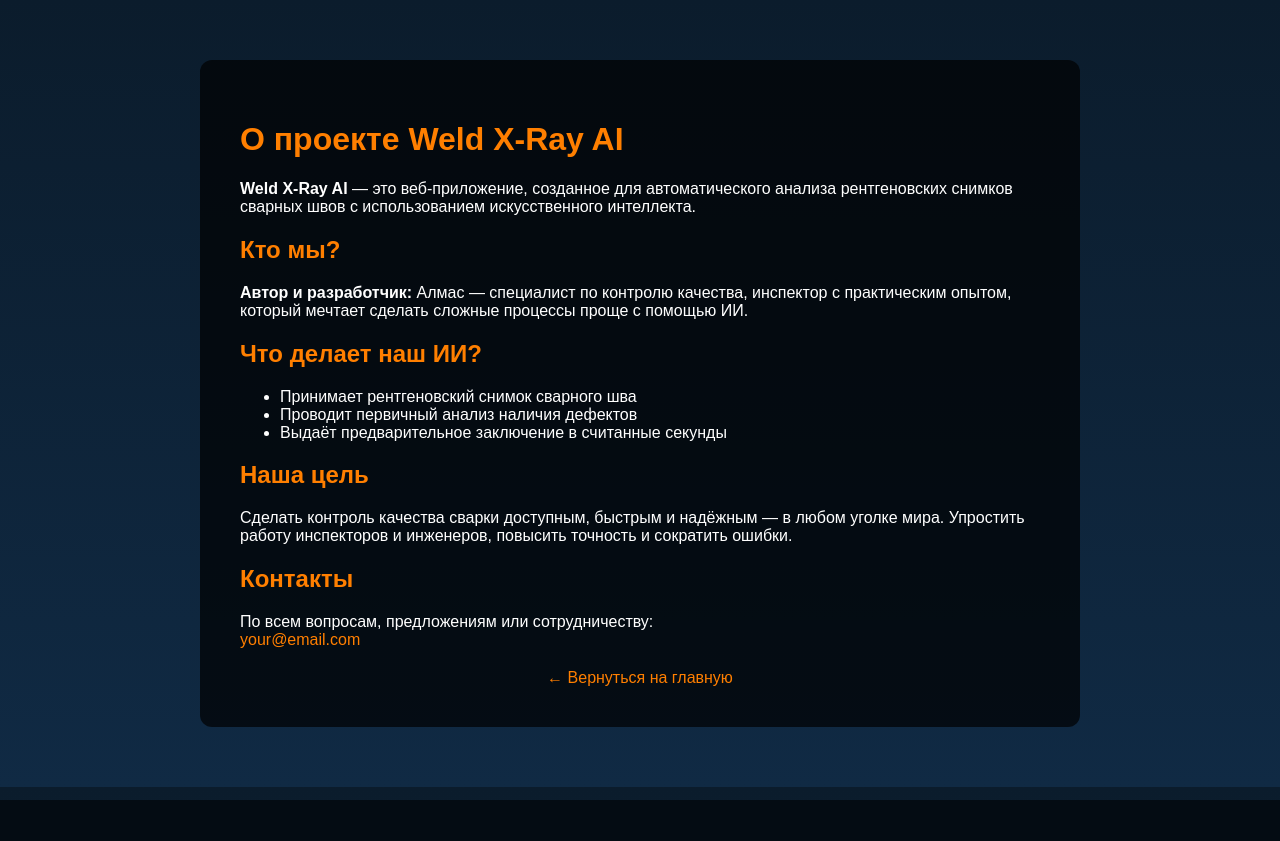
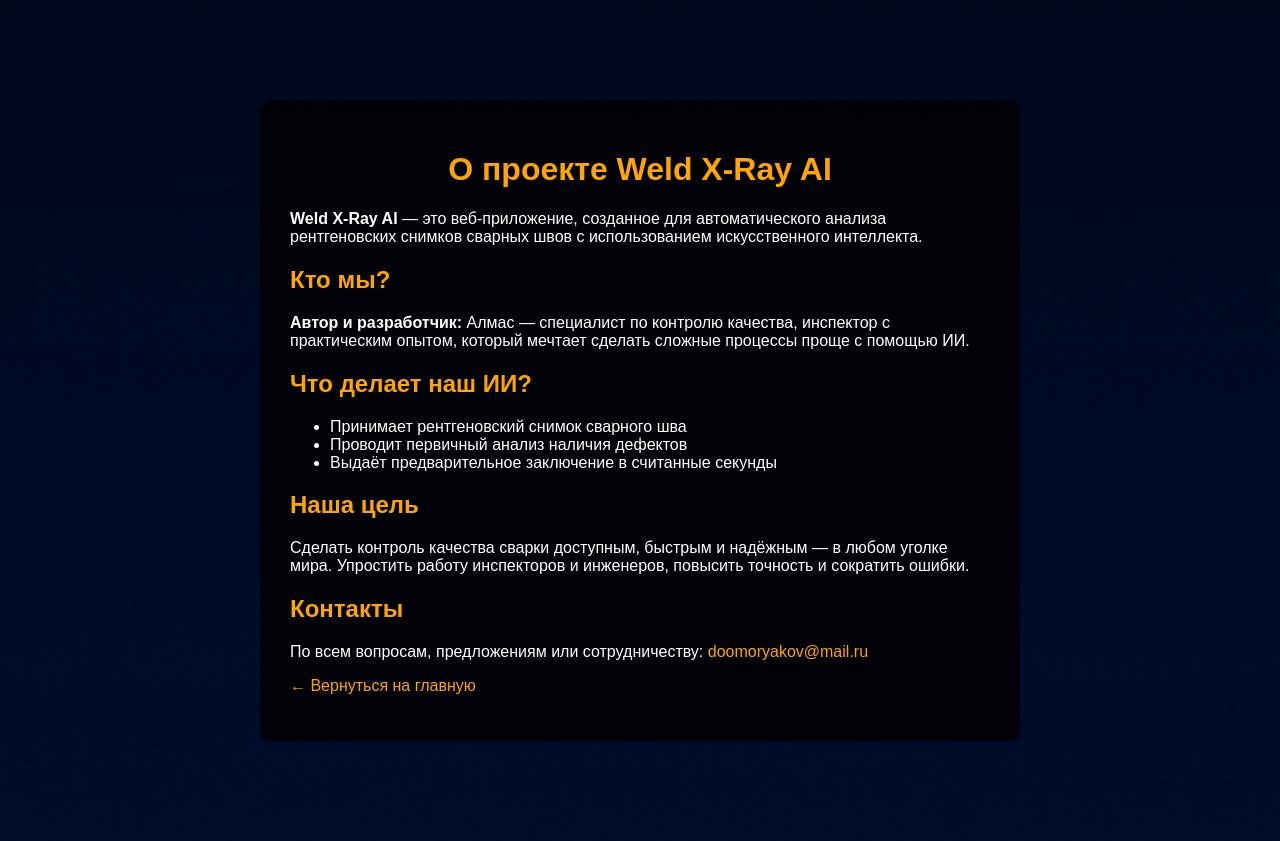
Before and after one commit to MoryakovAlmas/weld-xray-ai, a Flask app: page /about in a window 1280 px wide. Before the commit the page ends 800 px from the top, so only its background shows below. Run offline with Flask 3, Linux system fonts and the light colour scheme.

Commit message:
Update about.html

```diff
--- a/templates/about.html
+++ b/templates/about.html
@@ -2,47 +2,43 @@
 <html lang="ru">
 <head>
     <meta charset="UTF-8">
-    <title>О Weld X-Ray AI</title>
+    <title>О проекте</title>
     <style>
         body {
-            margin: 0;
-            padding: 0;
-            background: linear-gradient(180deg, #0b1c2c, #102a44);
+            background-image: url("/static/images/background.png");
+            background-size: cover;
+            background-repeat: no-repeat;
+            background-position: center;
+            color: white;
             font-family: Arial, sans-serif;
-            color: white;
         }
-
         .container {
-            max-width: 800px;
-            margin: 60px auto;
-            padding: 40px;
-            background-color: rgba(0, 0, 0, 0.7);
-            border-radius: 12px;
+            background-color: rgba(0, 0, 0, 0.8);
+            padding: 30px;
+            margin: 100px auto;
+            width: 90%;
+            max-width: 700px;
+            border-radius: 10px;
         }
-
-        h1, h2 {
-            color: #ff7f00;
+        h1 {
+            color: orange;
+            text-align: center;
         }
-
+        h2 {
+            color: orange;
+        }
         a {
-            color: #ff7f00;
+            color: orange;
             text-decoration: none;
         }
-
         a:hover {
             text-decoration: underline;
-        }
-
-        .back-link {
-            text-align: center;
-            margin-top: 20px;
         }
     </style>
 </head>
 <body>
 <div class="container">
     <h1>О проекте Weld X-Ray AI</h1>
-
     <p><strong>Weld X-Ray AI</strong> — это веб-приложение, созданное для автоматического анализа рентгеновских снимков сварных швов с использованием искусственного интеллекта.</p>
 
     <h2>Кто мы?</h2>
@@ -59,12 +55,9 @@
     <p>Сделать контроль качества сварки доступным, быстрым и надёжным — в любом уголке мира. Упростить работу инспекторов и инженеров, повысить точность и сократить ошибки.</p>
 
     <h2>Контакты</h2>
-        <p>По всем вопросам, предложениям или сотрудничеству: <br>
-        <a href="mailto:doomoryakov@mail.com">your@email.com</a></p>
+    <p>По всем вопросам, предложениям или сотрудничеству: <a href="mailto:doomoryakov@mail.ru">doomoryakov@mail.ru</a></p>
 
-        <div class="back-link">
-            <a href="/">← Вернуться на главную</a>
-        </div>
+    <p><a href="/">← Вернуться на главную</a></p>
 </div>
 </body>
 </html>
```
Lines whose indentation alone changed are shown as unchanged.
